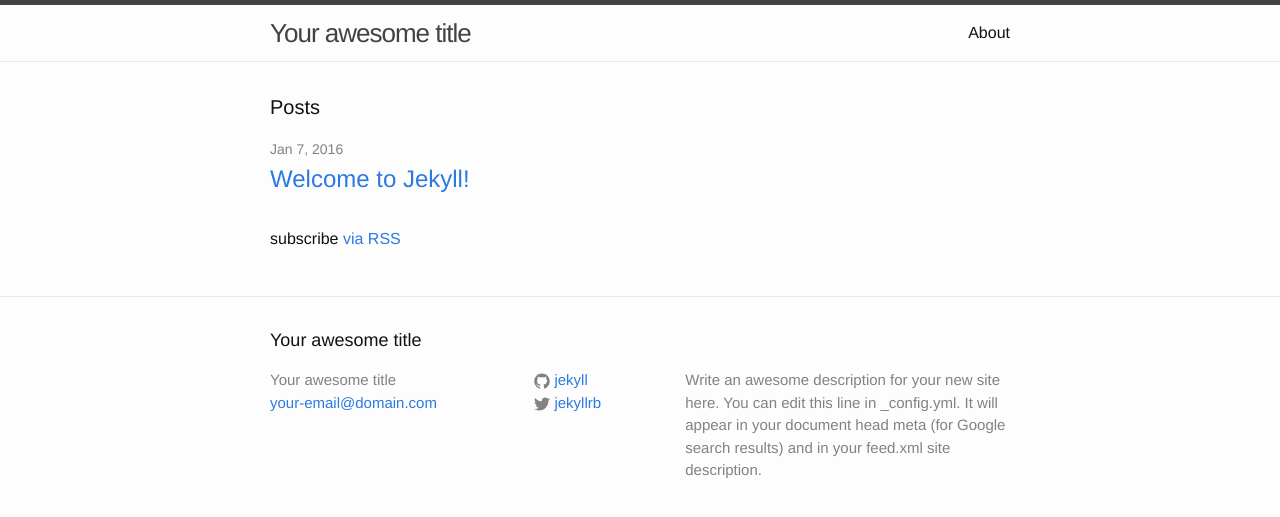
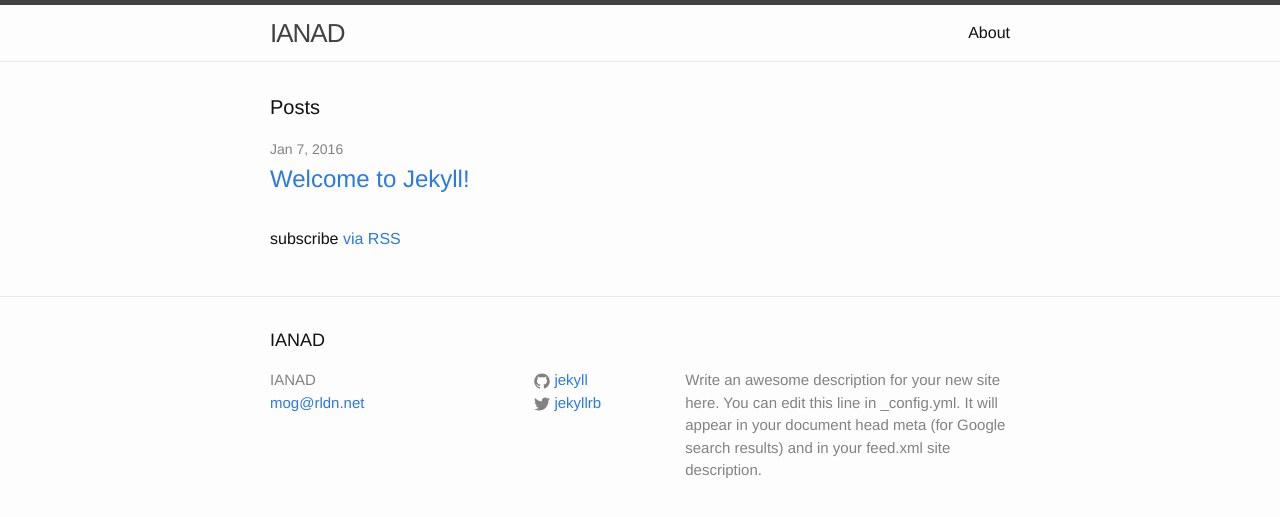
Before and after one commit to mogorman/mog_blog, a Jekyll site: the page built from index.html, in a window 1280 px wide. Shown: the top 517 px of the page. Built offline with Jekyll 4.4.1, drawn with Linux system fonts in a browser that asks for light colours.

Commit message:
testing this stuff

```diff
--- a/_config.yml
+++ b/_config.yml
@@ -1,12 +1,12 @@
 # Site settings
-title: Your awesome title
-email: your-email@domain.com
+title: IANAD
+email: mog@rldn.net
 description: > # this means to ignore newlines until "baseurl:"
   Write an awesome description for your new site here. You can edit this
   line in _config.yml. It will appear in your document head meta (for
   Google search results) and in your feed.xml site description.
 baseurl: "" # the subpath of your site, e.g. /blog/
-url: "http://yourdomain.com" # the base hostname & protocol for your site
+url: "https://mogorman.github.io" # the base hostname & protocol for your site
 twitter_username: jekyllrb
 github_username:  jekyll
 
```
